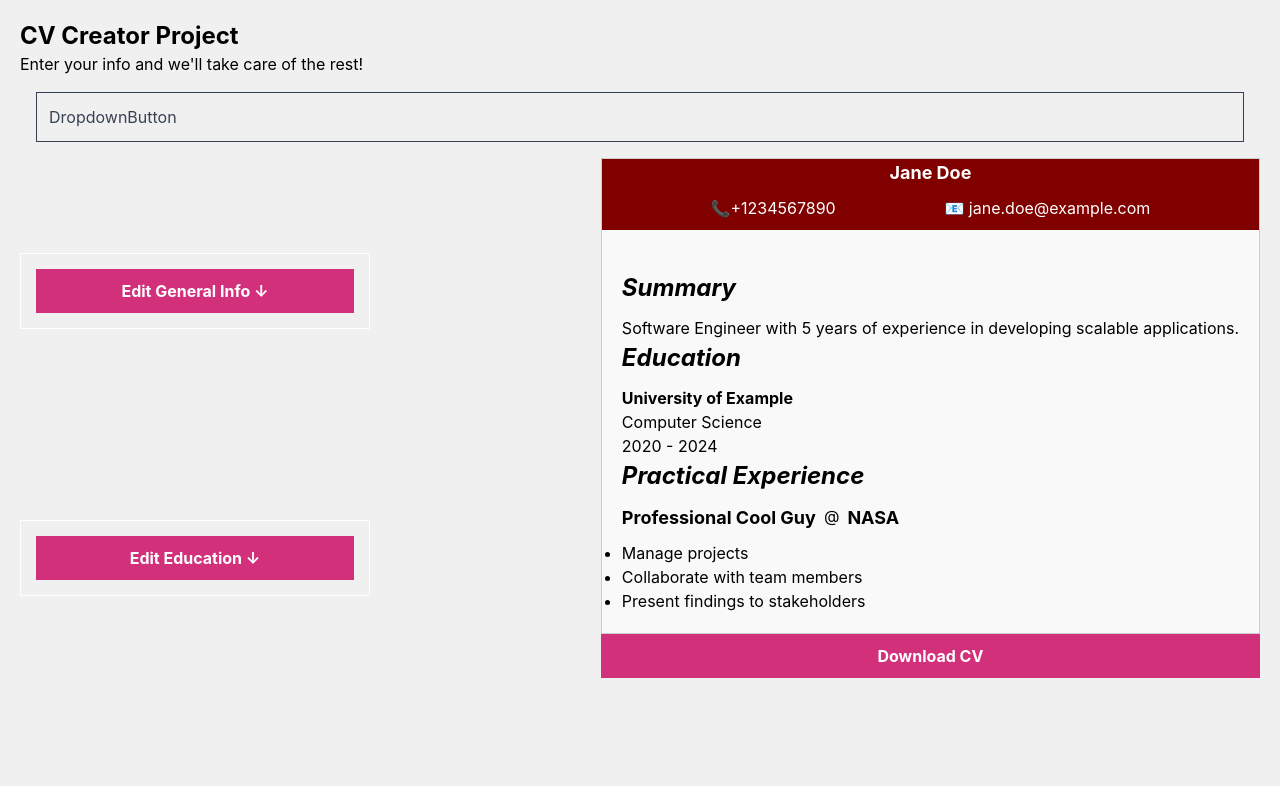
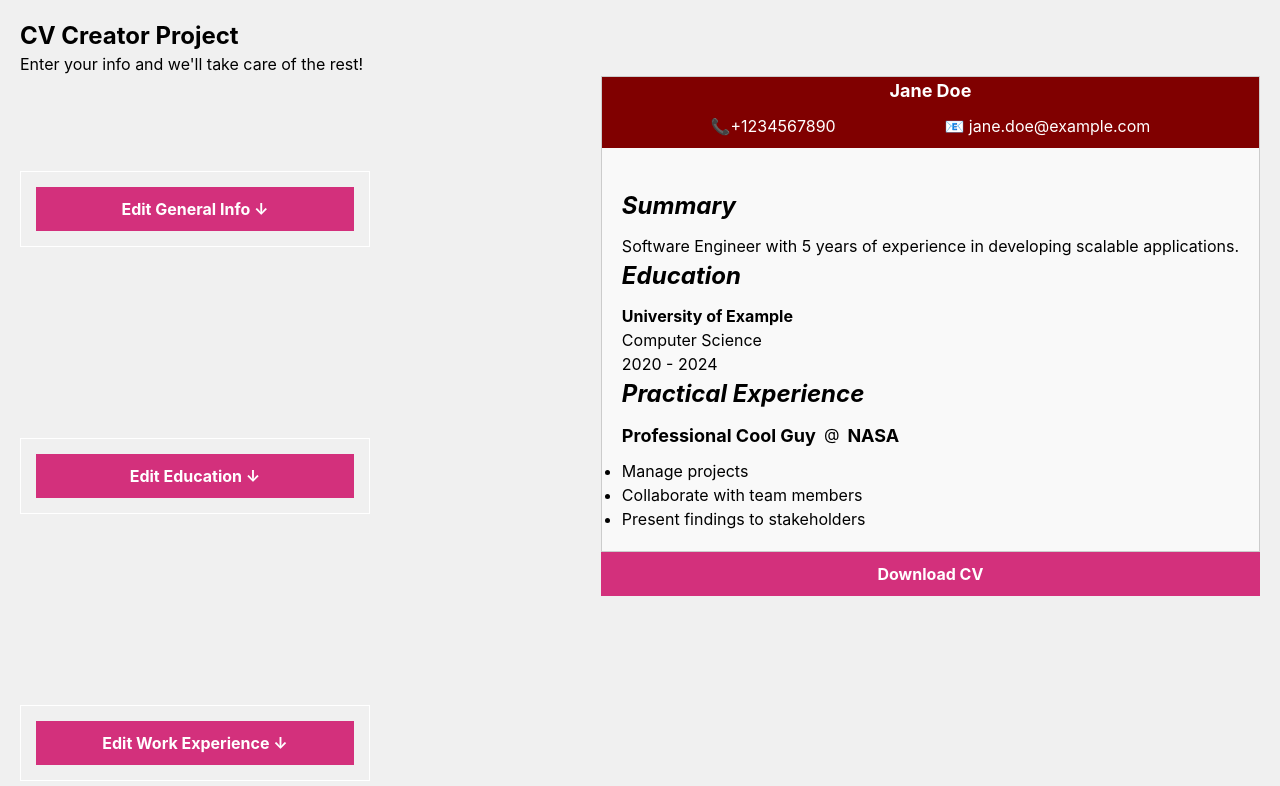
Before and after one commit to pinkx-xlink/react-cv-generator, a React (Vite) app: page / in a window 1280 px wide. Shown: the top 786 px of the page. Built offline with nearby package versions, Linux system fonts and the light colour scheme.

Commit message:
Remove test dropdown component

```diff
--- a/src/App.jsx
+++ b/src/App.jsx
@@ -8,7 +8,7 @@ function App() {
   return (
     <div className="App">
       <Header />
-      <DropdownMenu />
+
       <Info />
       <Footer />
     </div>
```
